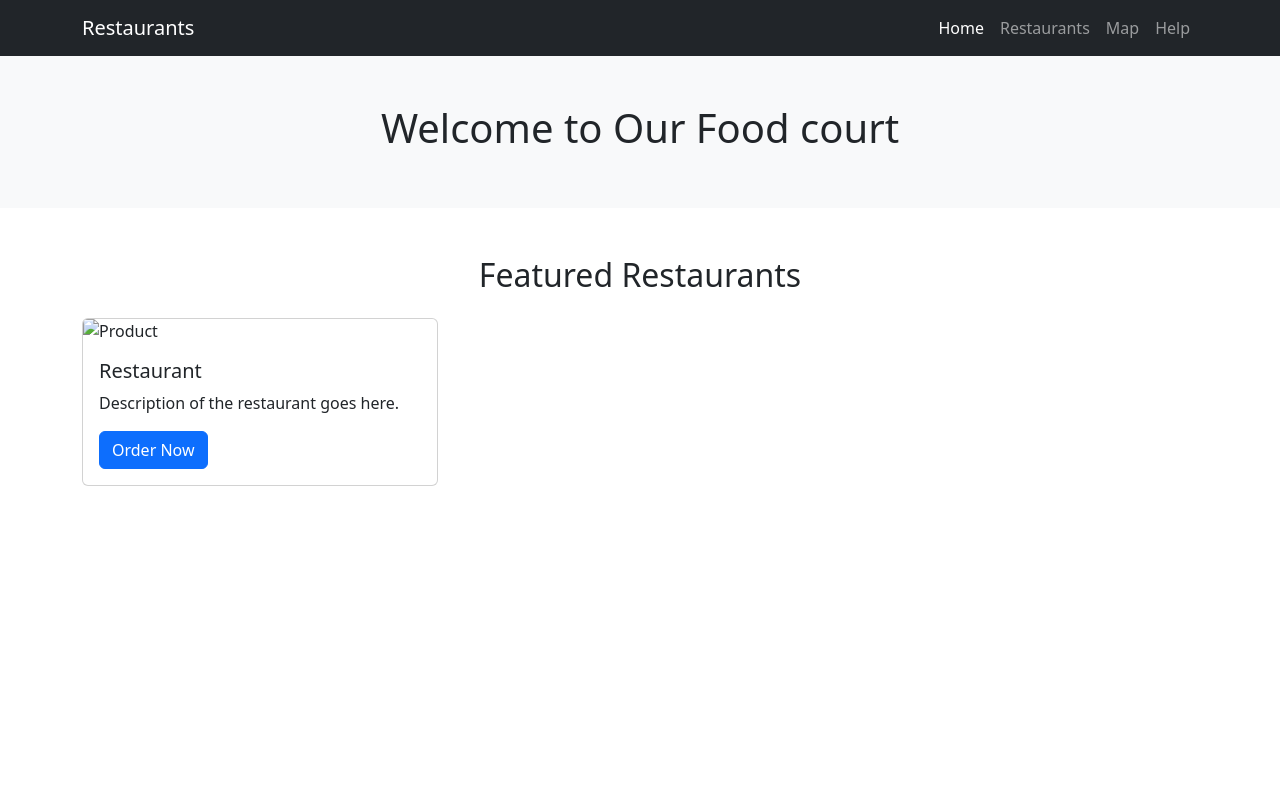
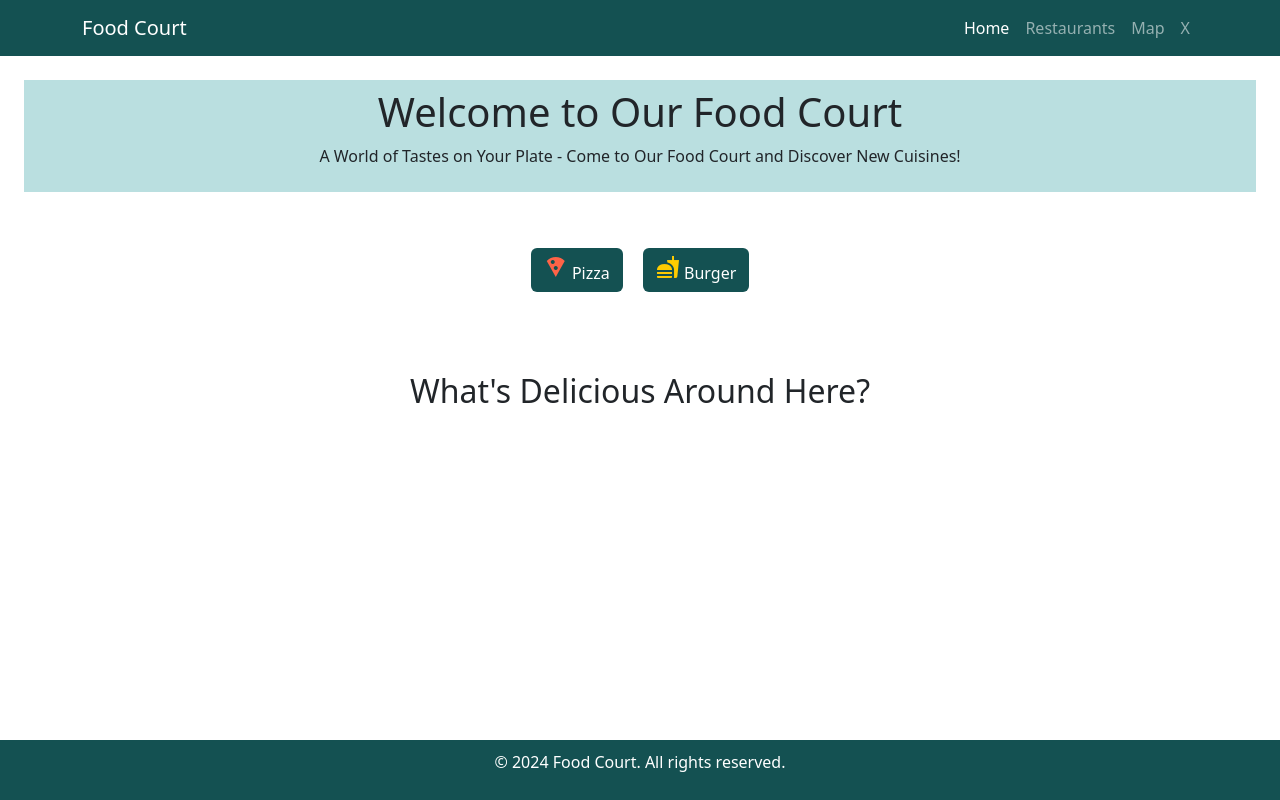
Before and after one commit to bartwild/Foodcourt-management, a Flask app: page /main in a window 1280 px wide. Run offline with Flask 3, Linux system fonts and the light colour scheme; some libraries are stand-ins or nearby versions.

Commit message:
restaurants view without restaurants

```diff
--- /dev/null
+++ b/app/static/main.css
@@ -0,0 +1,43 @@
+.nav{
+    background-color: rgb(20, 81, 82);
+}
+body, html {
+    height: 100%;
+    margin: 0;
+    display: flex;
+    flex-direction: column;
+}
+
+.hero-section {
+    background-color: rgba(137, 201, 202, 0.58);
+}
+
+.icon-pizza {
+    color: #ff6347;
+}
+.icon-burger {
+    color: #ffcc00;
+}
+.btn-custom {
+    background-color: rgb(20, 81, 82);
+    color: white;
+}
+.btn-custom:hover {
+    background-color: rgba(20, 81, 82, 0.8);
+}
+.restaurant-card img {
+    width: 100%;
+    height: 200px;
+    object-fit: cover;
+}
+
+.footer {
+    position: fixed;
+    left: 0;
+    bottom: 0;
+    width: 100%;
+    background-color: rgb(20, 81, 82);
+    color: white;
+    text-align: center;
+    padding: 10px 0;
+}
--- a/app/templates/base.html
+++ b/app/templates/base.html
@@ -1,19 +1,19 @@
-<!DOCTYPE html>
 <html lang="en">
 <head>
     {% block head %}
     <meta charset="UTF-8">
     <meta name="viewport" content="width=device-width, initial-scale=1.0">
-    <title>Gastro Złote Tarasy</title>
+    <title>Food Court</title>
     <link href="https://cdn.jsdelivr.net/npm/bootstrap@5.3.0/dist/css/bootstrap.min.css" rel="stylesheet">
-    <link rel="stylesheet" type="text/css" href="{{ url_for('static', filename='main.css') }}">
+    <link href="https://fonts.googleapis.com/icon?family=Material+Icons" rel="stylesheet">
+    <link rel="stylesheet" href="static/main.css">
     {% endblock %}
 </head>
 <body>
     <!-- Navbar -->
-    <nav class="navbar navbar-expand-lg navbar-dark bg-dark">
+    <nav class="navbar navbar-expand-lg navbar-dark nav">
         <div class="container">
-            <a class="navbar-brand" href="#">Restaurants</a>
+            <a class="navbar-brand" href="#">Food Court</a>
             <button class="navbar-toggler" type="button" data-bs-toggle="collapse" data-bs-target="#navbarNav" aria-controls="navbarNav" aria-expanded="false" aria-label="Toggle navigation">
                 <span class="navbar-toggler-icon"></span>
             </button>
@@ -29,7 +29,7 @@
                         <a class="nav-link" href="#">Map</a>
                     </li>
                     <li class="nav-item">
-                        <a class="nav-link" href="#">Help</a>
+                        <a class="nav-link" href="/">X</a>
                     </li>
                 </ul>
             </div>
--- a/app/templates/main/main.html
+++ b/app/templates/main/main.html
@@ -1,28 +1,48 @@
 {% extends 'base.html' %}
 {% block content %}
     <!-- Hero Section -->
-    <section class="bg-light p-5">
+    <section class="p-2 m-4 hero-section">
         <div class="container text-center">
-            <h1>Welcome to Our Food court</h1>
+            <h1>Welcome to Our Food Court</h1>
+            <p>A World of Tastes on Your Plate - Come to Our Food Court and Discover New Cuisines!</p>
         </div>
     </section>
 
-    <!-- Featured Products -->
+    <!-- Food Buttons -->
+    <section class="container text-center my-4">
+        <button class="btn btn-custom m-2">
+            <span class="material-icons icon-pizza">local_pizza</span> Pizza
+        </button>
+        <button class="btn btn-custom m-2">
+            <span class="material-icons icon-burger">fastfood</span> Burger
+        </button>
+    </section>
+
+    <!-- Featured Restaurants -->
     <section class="container my-5">
-        <h2 class="text-center mb-4">Featured Restaurants</h2>
+        <h2 class="text-center mb-4">What's Delicious Around Here?</h2>
         <div class="row">
+            {% for restaurant in restaurants %}
             <div class="col-md-4">
-                <div class="card">
-                    <img src="https://via.placeholder.com/300" class="card-img-top" alt="Product">
+                <div class="card restaurant-card">
+                    <img src="{{ restaurant.image_url }}" class="card-img-top" alt="{{ restaurant.name }}">
                     <div class="card-body">
-                        <h5 class="card-title">Restaurant</h5>
-                        <p class="card-text">Description of the restaurant goes here.</p>
-                        <a href="#" class="btn btn-primary">Order Now</a>
+                        <h5 class="card-title">{{ restaurant.name }}</h5>
+                        <p class="card-text">{{ restaurant.description }}</p>
                     </div>
                 </div>
             </div>
-            <!-- Repeat for other products -->
+            {% endfor %}
         </div>
     </section>
 
+    <!-- Footer -->
+    <footer class="footer">
+        <p>&copy; 2024 Food Court. All rights reserved.</p>
+    </footer>
+
+
+    <!-- Bootstrap JS -->
+    <script src="https://cdn.jsdelivr.net/npm/bootstrap@5.3.0/dist/js/bootstrap.bundle.min.js"></script>
+</body>
 {% endblock %}
```
Also changed, not shown: app/models.py (+14 -4 lines).
